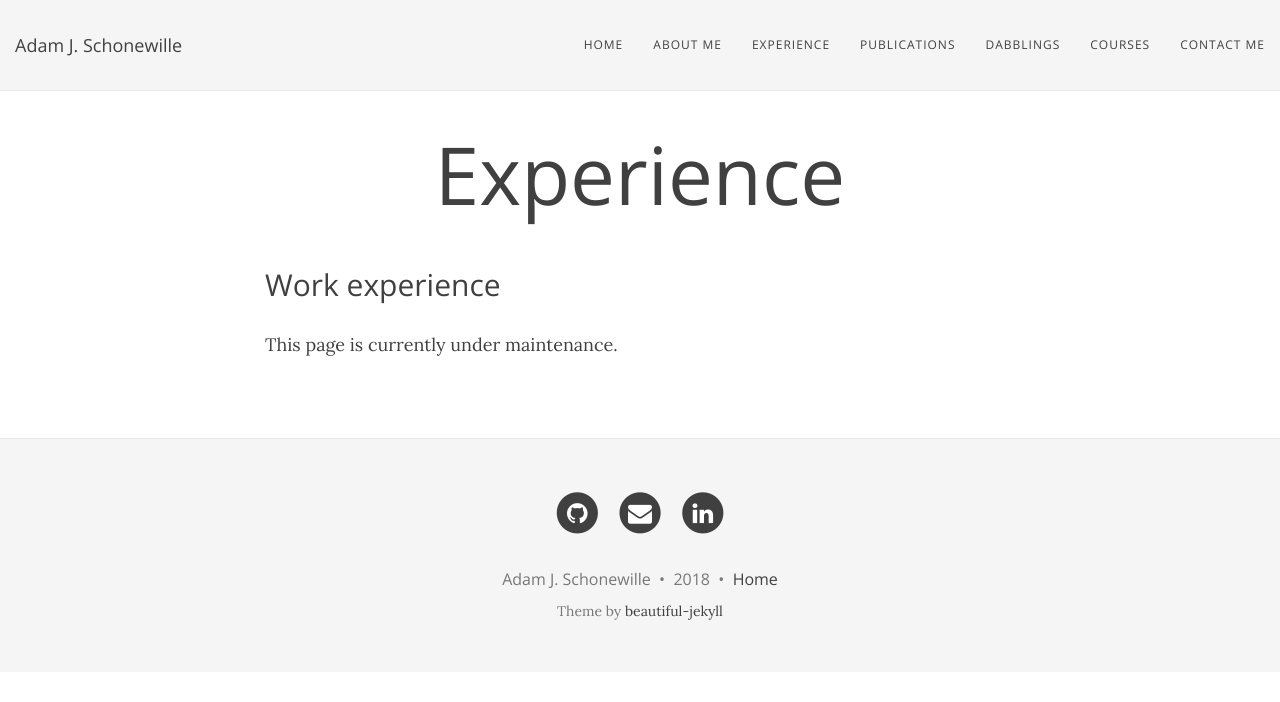
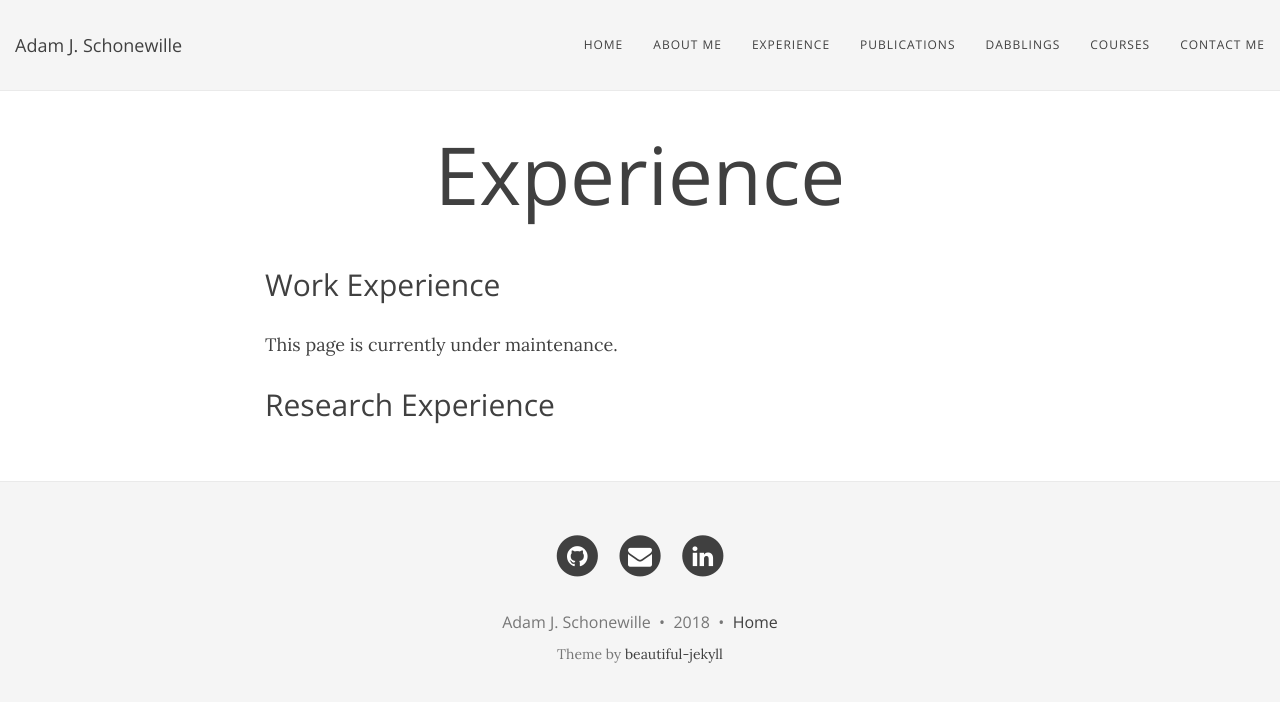
Before and after one commit to adamschonewille/adamschonewille.github.io, a Jekyll site: the page built from experience.md, in a window 1280 px wide. Shown: the top 702 px of the page. Built offline with Jekyll 4.4.1, drawn with Linux system fonts in a browser that asks for light colours; nearby versions of some CDN libraries.

```diff
--- a/experience.md
+++ b/experience.md
@@ -4,6 +4,8 @@ title: Experience
 subtitle:
 ---
 
-## Work experience
+## Work Experience
 
 This page is currently under maintenance.
+
+## Research Experience
```
Also changed, not shown: contact.md (+3 -1 lines), software.md (+1 -1 lines), README.md, gaby_tall.jpg (deleted).
